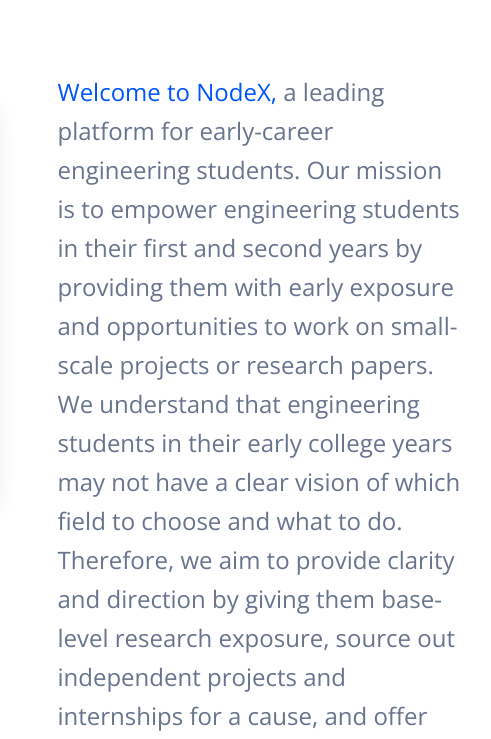
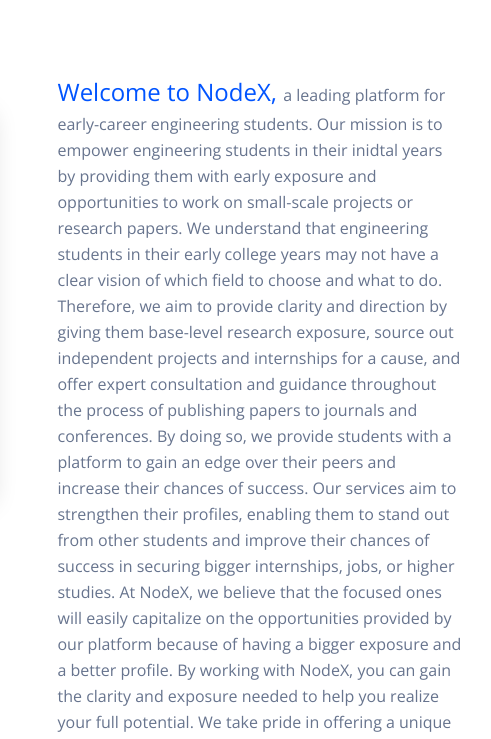
Before and after one commit to karanwxliaa/temp, a website built with Parcel: page index.html in a window 1280 px wide. Shown: the part 2074-2813 px from the top of the page, 617-1108 px from the left. Built offline with nearby package versions, Linux system fonts and the light colour scheme; files whose address does not match are found by name.

Commit message:
Add files via upload

```diff
--- a/index.html
+++ b/index.html
@@ -186,8 +186,8 @@
                   <br />
                   <br />
                   <span class="home-text19">Welcome to NodeX, </span>
-                  <span class="home-text20">
-                     a leading platform for early-career engineering students. Our mission is to empower engineering students in their first and second years by providing them with early exposure and opportunities to work on small-scale projects or research papers. We understand that engineering students in their early college years may not have a clear vision of which field to choose and what to do. Therefore, we aim to provide clarity and direction by giving them base-level research exposure, source out independent projects and internships for a cause, and offer expert consultation and guidance throughout the process of publishing papers to journals and conferences. By doing so, we provide students with a platform to gain an edge over their peers and increase their chances of success.
+                  <span class="home-text1">
+                     a leading platform for early-career engineering students. Our mission is to empower engineering students in their inidtal years by providing them with early exposure and opportunities to work on small-scale projects or research papers. We understand that engineering students in their early college years may not have a clear vision of which field to choose and what to do. Therefore, we aim to provide clarity and direction by giving them base-level research exposure, source out independent projects and internships for a cause, and offer expert consultation and guidance throughout the process of publishing papers to journals and conferences. By doing so, we provide students with a platform to gain an edge over their peers and increase their chances of success.
 
                     Our services aim to strengthen their profiles, enabling them to stand out from other students and improve their chances of success in securing bigger internships, jobs, or higher studies. At NodeX, we believe that the focused ones will easily capitalize on the opportunities provided by our platform because of having a bigger exposure and a better profile. By working with NodeX, you can gain the clarity and exposure needed to help you realize your full potential.
 
```
